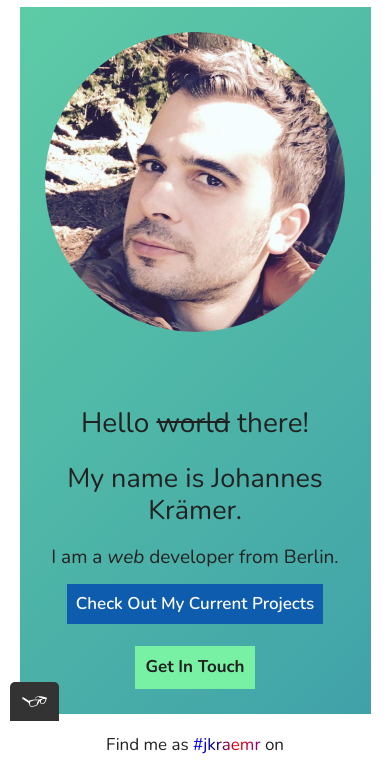
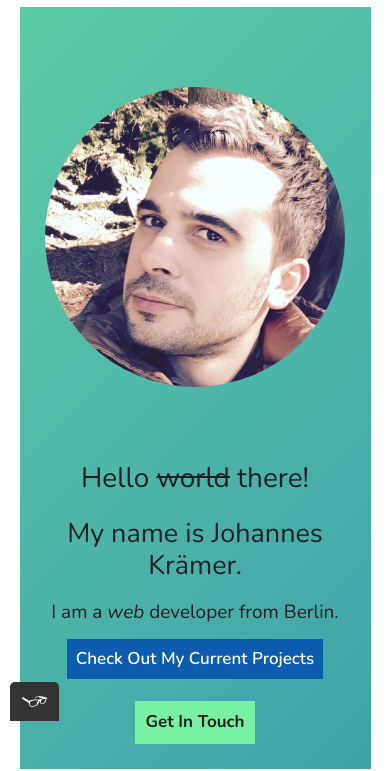
Before and after one commit to jkraemr/jkraemr-portfolio-website, a plain HTML site: page index.html in a window 390 px wide. Shown: the part 123-894 px from the top of the page. Drawn offline with nearby package versions, Linux system fonts and the light colour scheme.

Commit message:
Adjust mobile responsiveness on index.html

```diff
--- a/css/style.production.css
+++ b/css/style.production.css
@@ -366,6 +366,10 @@ img.profile__portrait {
 }
 
 @media all and (min-width: 500px) and (max-width: 777px) {
+  img.profile__portrait {
+    margin: 65px 0 0;
+  }
+
   .work-grid {
     -ms-grid-columns: 1fr 15px 1fr;
     grid-template-columns: 1fr 1fr;
@@ -373,6 +377,11 @@ img.profile__portrait {
 }
 
 @media all and (max-width: 500px) {
+  img.profile__portrait {
+    width: 100%;
+    margin: 55px 0 0;
+  }
+
   .page-header {
     padding: 18px 0 10px;
   }
--- a/css/styles.css
+++ b/css/styles.css
@@ -85,7 +85,6 @@ a:active {
   text-decoration-color: var(--color__01);
 }
 */
-
 button,
 #button,
 input[type="submit"] {
@@ -276,6 +275,10 @@ img.profile__portrait {
 }
 
 @media all and (min-width: 500px) and (max-width: 777px) {
+  img.profile__portrait {
+    margin: 65px 0 0;
+  }
+
   .work-grid {
     grid-template-columns: 1fr 1fr;
   }
@@ -286,6 +289,11 @@ img.profile__portrait {
 }
 
 @media all and (max-width: 500px) {
+  img.profile__portrait {
+    width: 100%;
+    margin: 55px 0 0;
+  }
+
   .page-header {
     padding: 18px 0 10px;
   }
```
